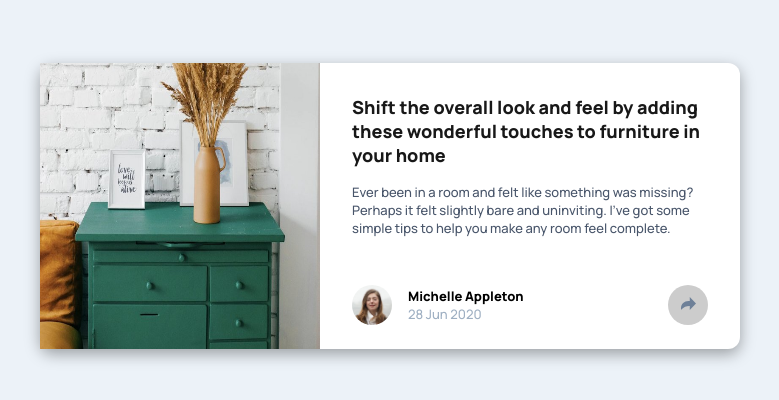
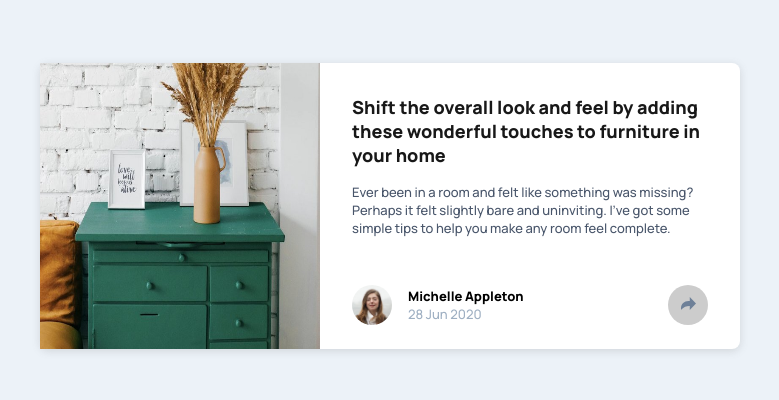
Before and after one commit to vivekbhatt07/Article-Preview-Component, a plain HTML site: page index.html in a window 1280 px wide. Shown: the part 194-594 px from the top of the page, without its empty margins (250-1029 px from the left). Drawn offline with Linux system fonts and the light colour scheme.

Commit message:
style card boxShadow

```diff
--- a/css/styles.css
+++ b/css/styles.css
@@ -65,9 +65,9 @@ img {
 }
 
 .card {
-  border-radius: 12px;
+  border-radius: 8px;
   display: grid;
-  box-shadow: rgba(0, 0, 0, 0.35) 0px 5px 15px;
+  box-shadow: rgba(99, 99, 99, 0.2) 0px 2px 8px 0px;
   overflow: hidden;
   background: #fff;
 }
```
